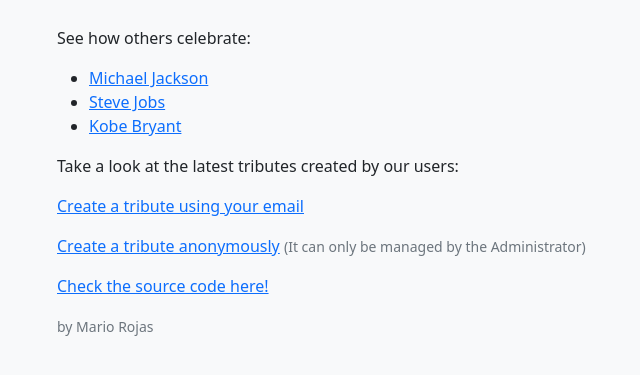
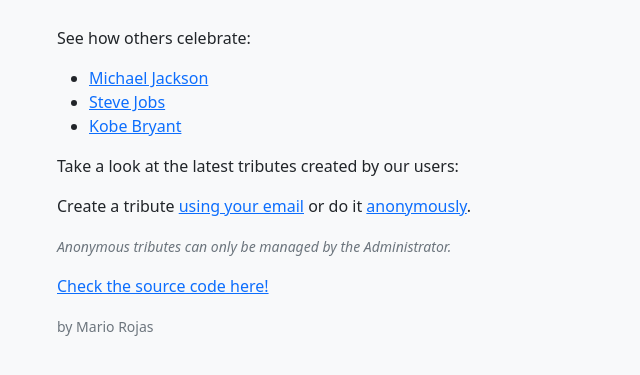
Before and after one commit to mariorojas/easytribute, a Django app: template tributes/templates/tributes/tribute_home.html in a window 1280 px wide. Shown: the part 235-610 px from the top of the page, without its empty margins (255-895 px from the left). Run offline with Django 4.2, Linux system fonts and the light colour scheme; the template is opened without the code that fills it, so the values that code supplies are empty; some libraries are stand-ins or nearby versions.

Commit message:
home page improvements

```diff
--- a/tributes/templates/tributes/tribute_home.html
+++ b/tributes/templates/tributes/tribute_home.html
@@ -16,10 +16,8 @@
         <li><a href="{% url 'tributes:detail' el.slug %}">{{ el.name }}</a></li>
     {% endfor %}
 </ul>
-<p><a href="{% url 'tributes:new' %}">Create a tribute using your email</a></p>
-<p>
-    <a href="{% url 'tributes:new-as-anon' %}">Create a tribute anonymously</a> <small class="text-secondary">(It can only be managed by the Administrator)</small>
-</p>
+<p>Create a tribute <a href="{% url 'tributes:new' %}">using your email</a> or do it <a href="{% url 'tributes:new-as-anon' %}">anonymously</a>.</p>
+<p><small class="text-secondary fst-italic">Anonymous tributes can only be managed by the Administrator.</small></p>
 <p><a href="https://github.com/mariorojas/easytribute">Check the source code here!</a></p>
 <p><a class="text-secondary text-decoration-none" href="https://twitter.com/mariorojasmx"><small>by Mario Rojas</small></a></p>
 
```
